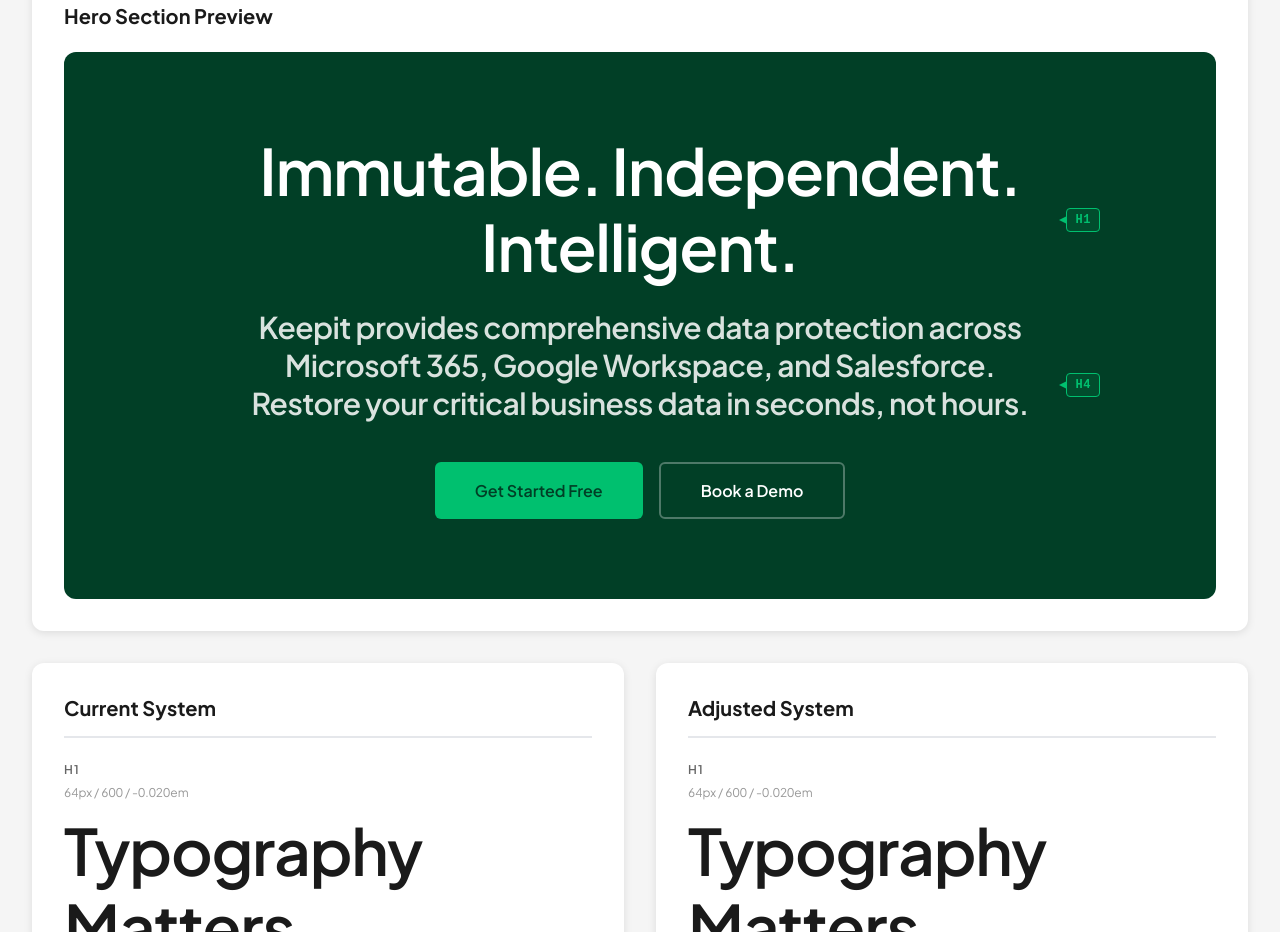
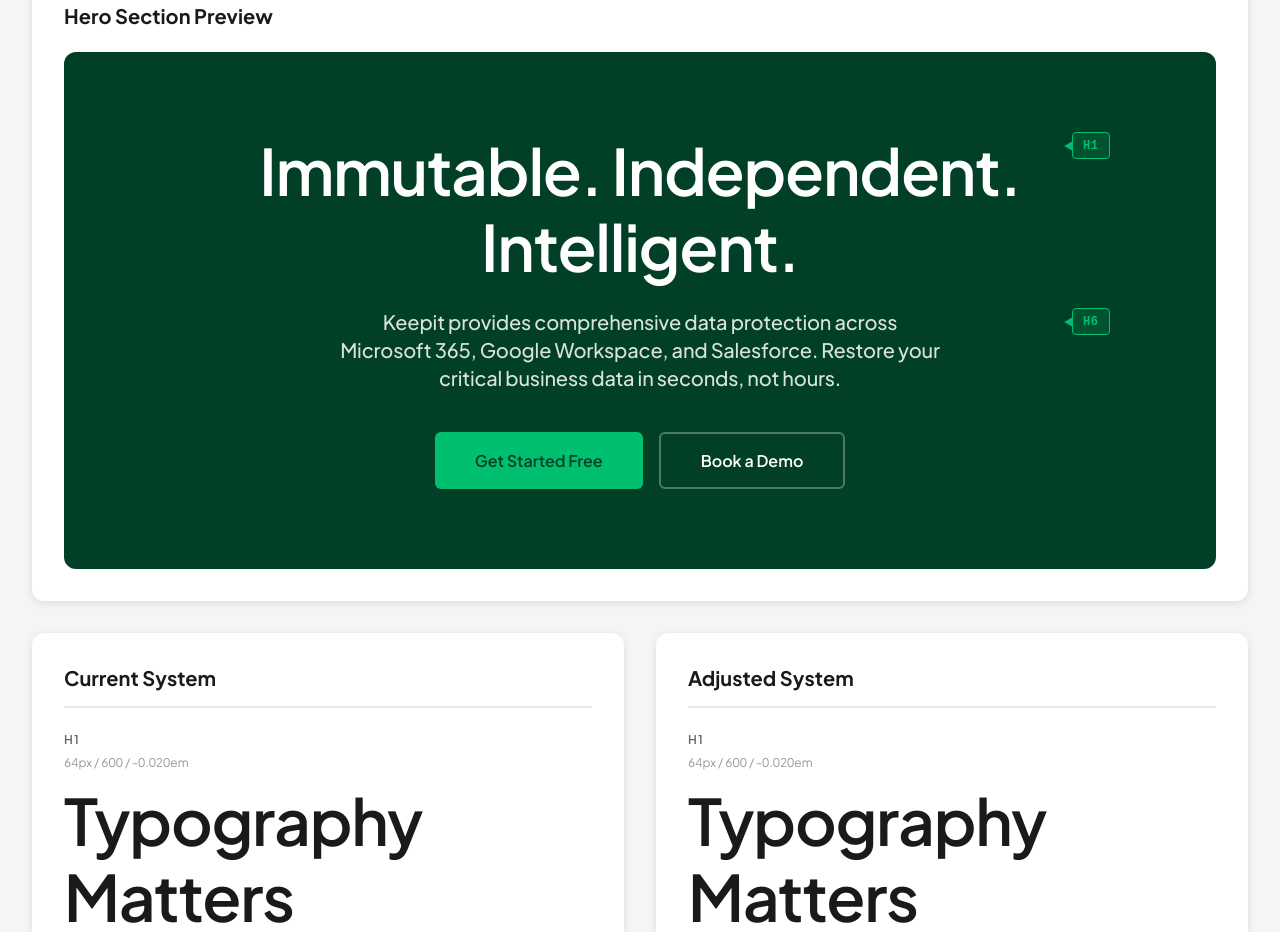
Before and after one commit to ql1max/keepit-type-tester, a plain HTML site: page index.html in a window 1280 px wide. Shown: the part 1199-2131 px from the top of the page. Drawn offline with Linux system fonts and the light colour scheme.

Commit message:
Change hero subheading from H4 to H6, fix tooltip positioning to only highlight text

```diff
--- a/css/styles.css
+++ b/css/styles.css
@@ -324,49 +324,53 @@ button {
 
 .hero-item {
     position: relative;
-    display: inline-block;
-    width: 100%;
+    margin-bottom: 0;
 }
 
 .hero-title {
     color: white;
     margin-bottom: 1.5rem;
     line-height: 1.1;
+    position: relative;
+    display: inline-block;
 }
 
 .hero-description {
     color: rgba(255, 255, 255, 0.85);
     margin-bottom: 2.5rem;
     line-height: 1.7;
+    position: relative;
+    display: inline-block;
+    max-width: 600px;
 }
 
 .type-annotation {
     position: absolute;
-    right: -60px;
-    top: 50%;
-    transform: translateY(-50%);
+    right: -70px;
+    top: 0;
     font-size: 0.75rem;
     font-weight: 600;
     color: var(--accent);
-    background: rgba(0, 192, 111, 0.1);
+    background: rgba(0, 192, 111, 0.15);
     border: 1px solid var(--accent);
-    padding: 0.25rem 0.5rem;
+    padding: 0.35rem 0.65rem;
     border-radius: 4px;
     font-family: monospace;
     letter-spacing: 0.05em;
+    white-space: nowrap;
 }
 
 .type-annotation::before {
     content: '';
     position: absolute;
-    left: -8px;
+    left: -9px;
     top: 50%;
     transform: translateY(-50%);
     width: 0;
     height: 0;
-    border-top: 4px solid transparent;
-    border-bottom: 4px solid transparent;
-    border-right: 8px solid var(--accent);
+    border-top: 5px solid transparent;
+    border-bottom: 5px solid transparent;
+    border-right: 9px solid var(--accent);
 }
 
 .hero-actions {
--- a/index.html
+++ b/index.html
@@ -136,8 +136,8 @@
                         <span class="type-annotation">H1</span>
                     </div>
                     <div class="hero-item">
-                        <p class="hero-description h4-sample">Keepit provides comprehensive data protection across Microsoft 365, Google Workspace, and Salesforce. Restore your critical business data in seconds, not hours.</p>
-                        <span class="type-annotation">H4</span>
+                        <p class="hero-description h6-sample">Keepit provides comprehensive data protection across Microsoft 365, Google Workspace, and Salesforce. Restore your critical business data in seconds, not hours.</p>
+                        <span class="type-annotation">H6</span>
                     </div>
                     <div class="hero-actions">
                         <button class="hero-btn-primary">Get Started Free</button>
```
